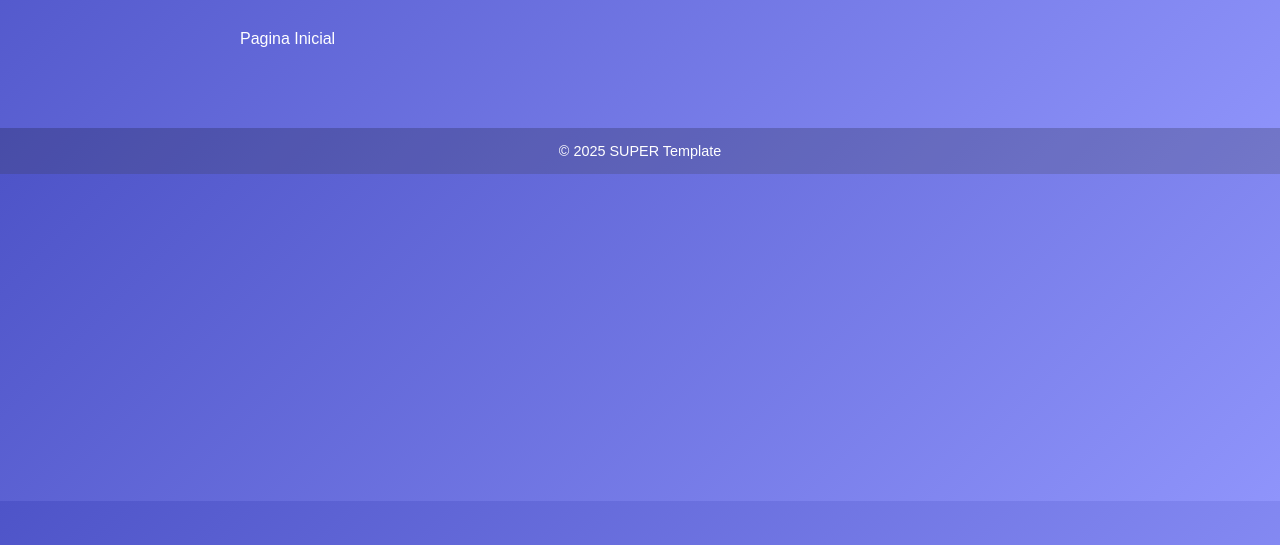
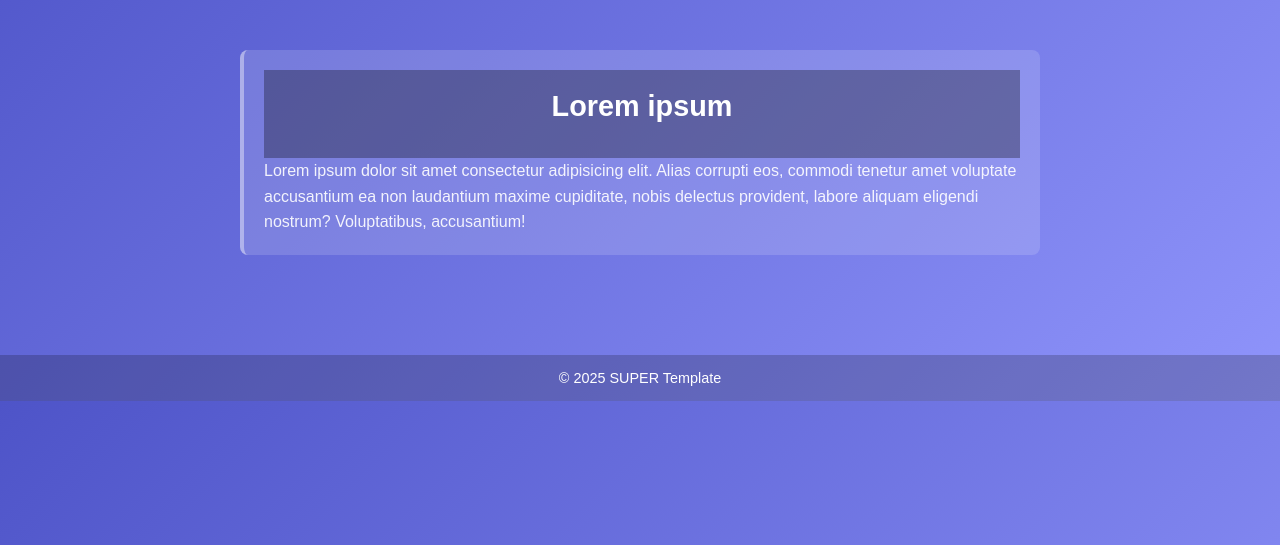
Before and after one commit to pedroirineu5/django, a Django app: page /homeApp/ in a window 1280 px wide. Shown: the part 153-698 px from the top of the page. Run offline with Django 5.2, Linux system fonts and the light colour scheme.

Commit message:
feat: puzzle ass shit

```diff
--- a/base/global/base.html
+++ b/base/global/base.html
@@ -5,13 +5,9 @@
         <h1>{% block header %}Welcome to Template{% endblock %}</h1>
     </header>
 
-    <main>
-        {% block content %}
-        <div class="card">
-            <h2>Default Content</h2>
-            <p>This is the base template. Override the <code>content</code> block in your Django templates.</p>
-        </div>
-        {% endblock %}
+    <main class='content'>
+        {% block post %}{% endblock post %}
+        {% block exemplo1 %}{% endblock exemplo1 %}
     </main>
 
     <footer>
--- /dev/null
+++ b/base/global/partials/postblock.html
@@ -0,0 +1,8 @@
+<article>
+    <header class="post-header">
+        <h2> Lorem ipsum</h2>
+    </header>
+    <div class="post-content">
+        Lorem ipsum dolor sit amet consectetur adipisicing elit. Alias corrupti eos, commodi tenetur amet voluptate accusantium ea non laudantium maxime cupiditate, nobis delectus provident, labore aliquam eligendi nostrum? Voluptatibus, accusantium!
+    </div>
+</article>
--- a/home/static/style.css
+++ b/home/static/style.css
@@ -39,3 +39,22 @@
             border-radius: 12px;
             box-shadow: 0 4px 10px rgba(0,0,0,0.2);
         }
+
+        article {
+            background: rgba(255, 255, 255, 0.15);
+            padding: 20px;
+            margin: 20px 0;
+            border-radius: 8px;
+            border-left: 4px solid rgba(255, 255, 255, 0.4);
+        }
+
+        .post-header h2 {
+            margin: 0 0 15px 0;
+            font-size: 1.8em;
+            color: #fff;
+        }
+
+        .post-content {
+            line-height: 1.6;
+            color: rgba(255, 255, 255, 0.9);
+        }
--- a/home/templates/home/exemplo1.html
+++ b/home/templates/home/exemplo1.html
@@ -9,3 +9,7 @@
 {{ text }}
 
 {% endblock content %}
+
+{% block exemplo1 %}
+    {% include 'global/partials/postexemplo1.html'%}
+{% endblock exemplo1 %}
--- a/home/templates/home/index.html
+++ b/home/templates/home/index.html
@@ -4,8 +4,6 @@
 
 {% block header%} Wel come quem? {% endblock %}
 
-{% block content %}
-
-    {{ text }}
-
-{% endblock content %}
+{% block post %}
+    {% include 'global/partials/postblock.html'%}
+{% endblock post %}
```
Also changed, not shown: base/global/partials/postexemplo1.html (added, +17 -0 lines).
